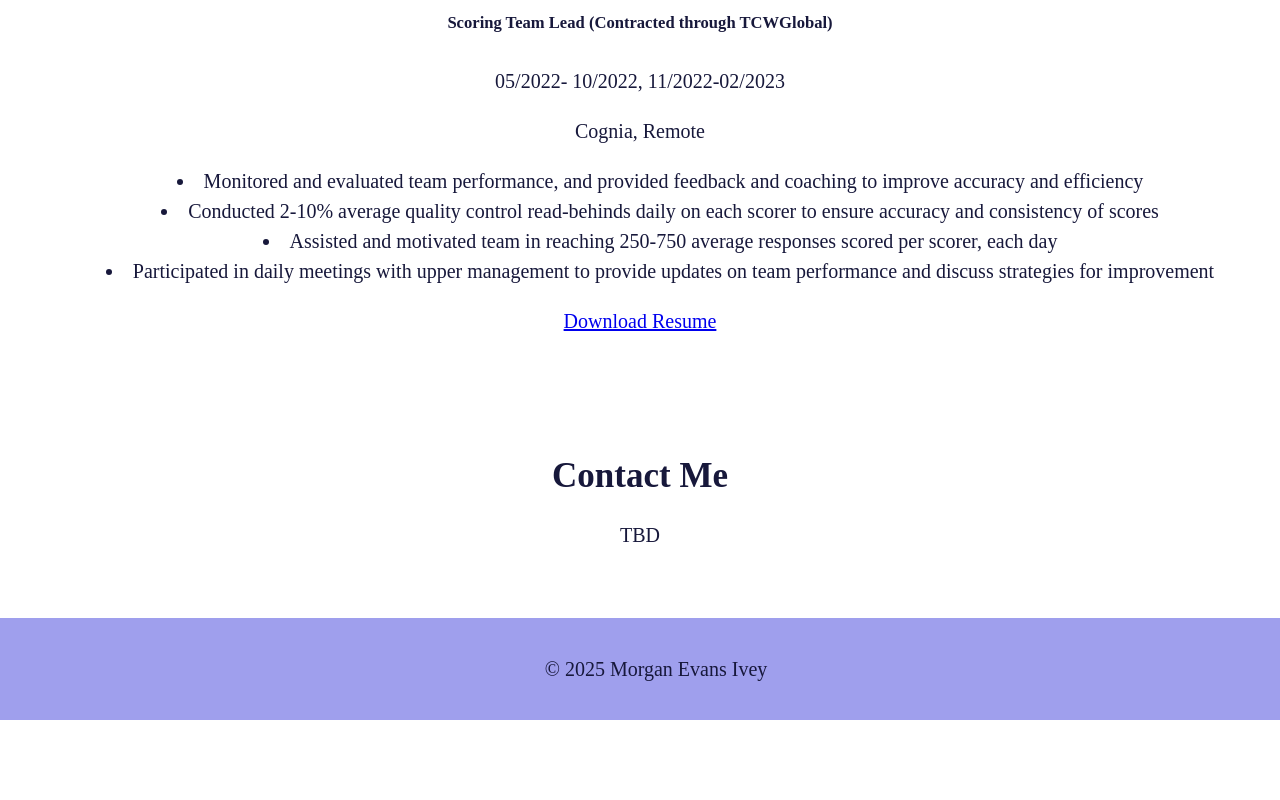
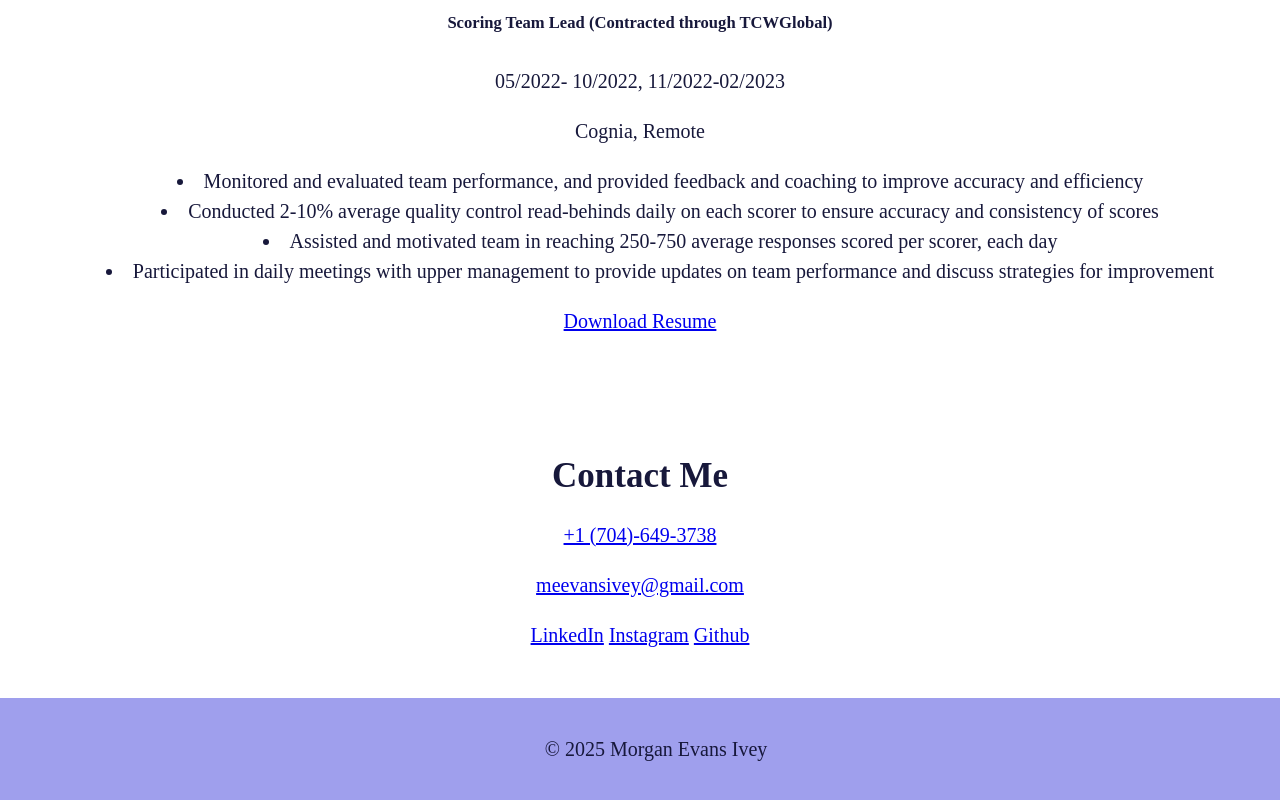
Before and after one commit to iammorganevans/my-portfolio, a plain HTML site: page index.html in a window 1280 px wide. Shown: the part 6737-7537 px from the top of the page. Before the commit the page ends 7457 px from the top, so only its background shows below. Drawn offline with Linux system fonts and the light colour scheme; a web font is replaced by a local one.

Commit message:
Update index.html

```diff
--- a/index.html
+++ b/index.html
@@ -150,7 +150,11 @@
 
     <section id="contact">
         <h2>Contact Me</h2>
-        <p>TBD</p>
+        <p><a href="tel:+17046493738">+1 (704)-649-3738</a></p>
+        <p><a href="mailto:meevansivey@gmail.com">meevansivey@gmail.com</a></p>
+        <a href="https://www.linkedin.com/in/morganevansivey-uxdesigner/" target="_blank">LinkedIn</a>
+        <a href="https://www.instagram.com/meevansivey/" target="_blank">Instagram</a>
+        <a href="https://github.com/iammorganevans" target="_blank">Github</a>
     </section>
 
     <footer>
```
